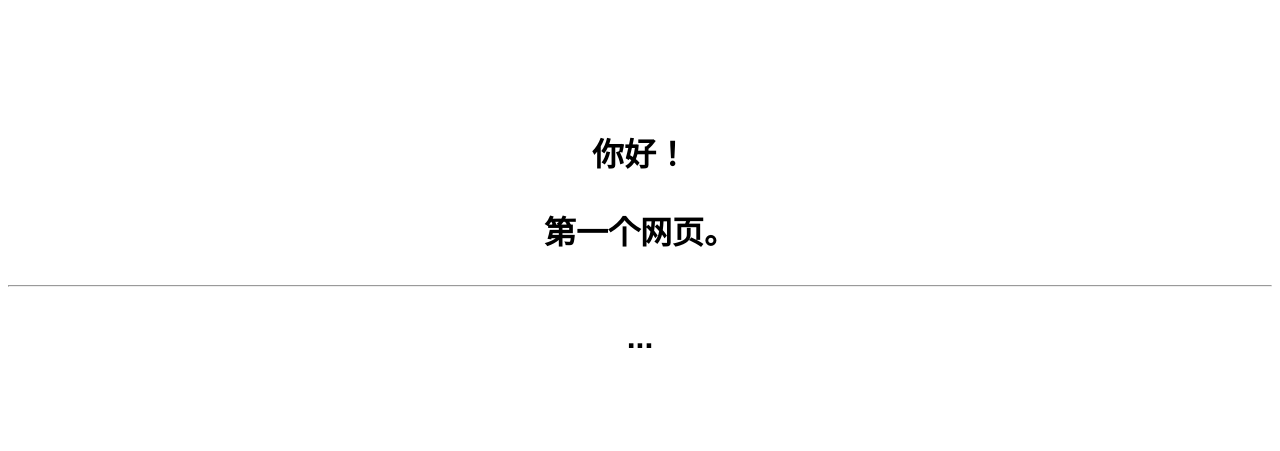
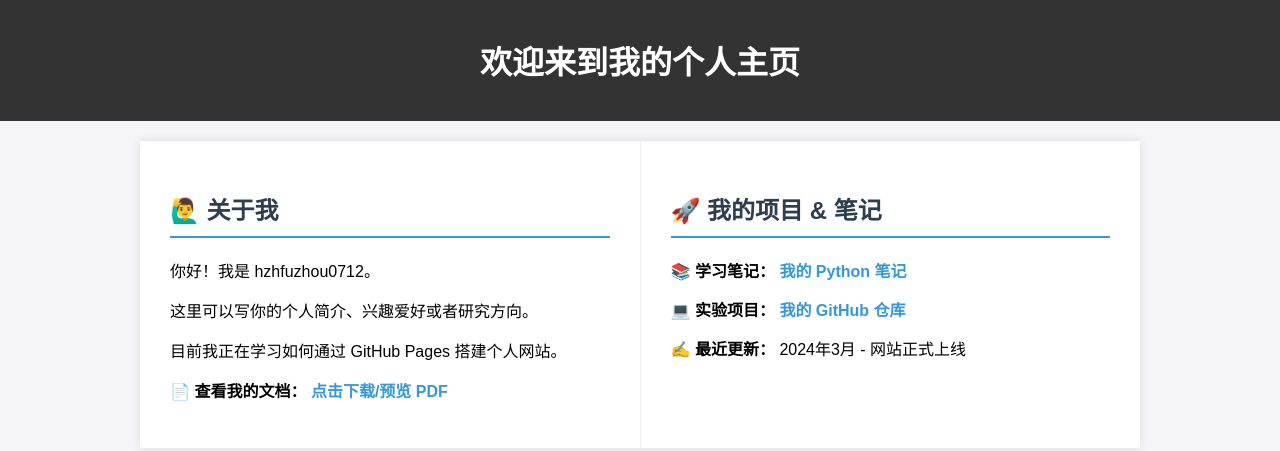
Before and after one commit to hzhfuzhou0712/hzhfuzhou0712.github.io, a plain HTML site: page index.html in a window 1280 px wide. Drawn offline with Linux system fonts and the light colour scheme.

Commit message:
Update index.html

```diff
--- a/index.html
+++ b/index.html
@@ -1,13 +1,101 @@
 <!DOCTYPE html>
-<html>
+<html lang="zh-CN">
 <head>
     <meta charset="UTF-8">
-    <title>个人主页</title>
+    <meta name="viewport" content="width=device-width, initial-scale=1.0">
+    <title>hzhfuzhou0712 的个人主页</title>
+    <style>
+        /* 基础样式设置 */
+        body {
+            font-family: "Microsoft YaHei", sans-serif;
+            margin: 0;
+            padding: 0;
+            background-color: #f4f4f9;
+        }
+        header {
+            background-color: #333;
+            color: white;
+            text-align: center;
+            padding: 1rem 0;
+        }
+
+        /* 核心：左右分栏布局 */
+        .container {
+            display: flex; /* 开启弹性布局 */
+            flex-wrap: wrap; /* 手机访问时自动换行 */
+            max-width: 1000px;
+            margin: 20px auto;
+            background: white;
+            box-shadow: 0 0 10px rgba(0,0,0,0.1);
+        }
+
+        /* 左侧部分 */
+        .left-panel {
+            flex: 1; /* 占据一半宽度 */
+            padding: 30px;
+            border-right: 1px solid #eee;
+            min-width: 300px;
+        }
+
+        /* 右侧部分 */
+        .right-panel {
+            flex: 1; /* 占据另一半宽度 */
+            padding: 30px;
+            min-width: 300px;
+        }
+
+        h2 { color: #2c3e50; border-bottom: 2px solid #3498db; padding-bottom: 10px; }
+        ul { list-style: none; padding: 0; }
+        li { margin: 15px 0; }
+
+        /* 按钮样式的链接 */
+        .btn-link {
+            color: #3498db;
+            text-decoration: none;
+            font-weight: bold;
+        }
+        .btn-link:hover { text-decoration: underline; color: #2980b9; }
+    </style>
 </head>
-<body style="text-align: center; padding-top: 100px; font-family: sans-serif;">
-    <h1>你好！
-    <p>第一个网页。</p>
-    <hr>
-    <p>...</p>
+<body>
+
+<header>
+    <h1>欢迎来到我的个人主页</h1>
+</header>
+
+<div class="container">
+    <!-- 左半部分：个人简介 -->
+    <div class="left-panel">
+        <h2>🙋‍♂️ 关于我</h2>
+        <p>你好！我是 hzhfuzhou0712。</p>
+        <p>这里可以写你的个人简介、兴趣爱好或者研究方向。</p>
+        <p>目前我正在学习如何通过 GitHub Pages 搭建个人网站。</p>
+
+        <!-- 这里是添加 PDF 的地方 -->
+        <p>📄 <b>查看我的文档：</b>
+            <a class="btn-link" href="my_resume.pdf" target="_blank">点击下载/预览 PDF</a>
+        </p>
+    </div>
+
+    <!-- 右半部分：项目/笔记 -->
+    <div class="right-panel">
+        <h2>🚀 我的项目 & 笔记</h2>
+        <ul>
+            <li>
+                <strong>📚 学习笔记：</strong>
+                <a class="btn-link" href="https://example.com" target="_blank">我的 Python 笔记</a>
+            </li>
+            <li>
+                <strong>💻 实验项目：</strong>
+                <a class="btn-link" href="https://github.com/hzhfuzhou0712" target="_blank">我的 GitHub 仓库</a>
+            </li>
+            <li>
+                <strong>✍️ 最近更新：</strong>
+                <span>2024年3月 - 网站正式上线</span>
+            </li>
+        </ul>
+    </div>
+</div>
+
 </body>
 </html>
```
